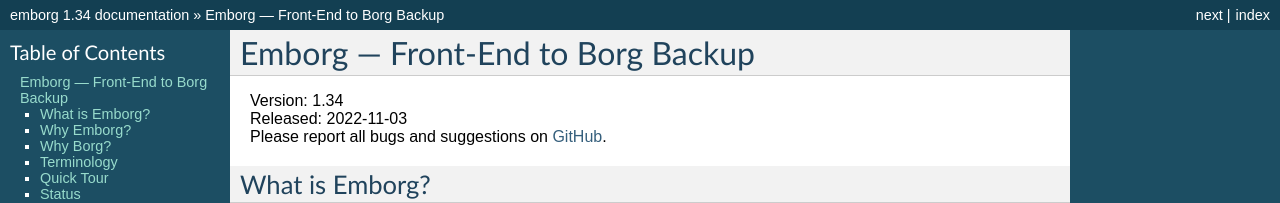
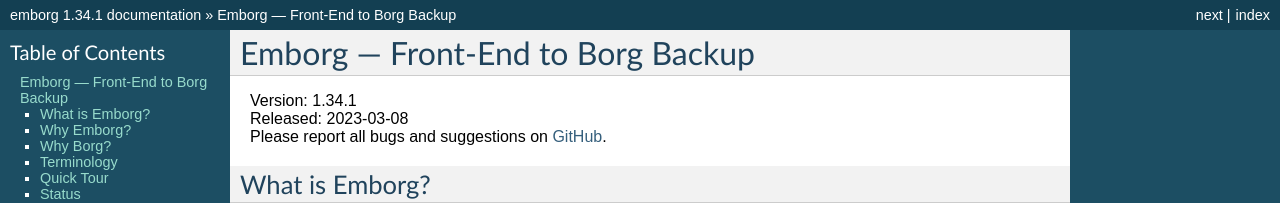
Before and after one commit to KenKundert/emborg, a Sphinx documentation site: the page built from doc/index.rst, in a window 1280 px wide and 900 px high. Shown: the top 203 px of the window. Built offline with Sphinx 7.4.7, drawn with Linux system fonts in a browser that asks for light colours; some of the changed text lies outside the part shown.

Commit message:
bump version to 1.34.1

```diff
--- a/README.rst
+++ b/README.rst
@@ -20,8 +20,8 @@
     :target: https://pypi.python.org/pypi/emborg/
 
 :Author: Ken Kundert
-:Version: 1.34
-:Released: 2022-11-03
+:Version: 1.34.1
+:Released: 2023-03-08
 
 *Emborg* is a simple command line utility to orchestrate backups. It is built as
 a front-end to Borg, a powerful and fast deduplicating backup program.  With
--- a/doc/conf.py
+++ b/doc/conf.py
@@ -55,7 +55,7 @@
 # built documents.
 #
 # The full version, including alpha/beta/rc tags.
-release = '1.34'
+release = '1.34.1'
 # The short X.Y version.
 version = '.'.join(release.split('.')[0:2])
 
--- a/doc/index.rst
+++ b/doc/index.rst
@@ -3,8 +3,8 @@
 Emborg — Front-End to Borg Backup
 =================================
 
-| Version: 1.34
-| Released: 2022-11-03
+| Version: 1.34.1
+| Released: 2023-03-08
 | Please report all bugs and suggestions on GitHub_.
 
 
--- a/doc/releases.rst
+++ b/doc/releases.rst
@@ -3,8 +3,8 @@
 
 Latest development release
 --------------------------
-| Version: 1.34
-| Released: 2022-11-03
+| Version: 1.34.1
+| Released: 2023-03-08
 
 
 1.34 (2022-11-03)
--- a/emborg/__init__.py
+++ b/emborg/__init__.py
@@ -1,4 +1,4 @@
-__version__ = "1.34"
-__released__ = "2022-11-03"
+__version__ = "1.34.1"
+__released__ = "2023-03-08"
 
 from .emborg import Emborg
--- a/pyproject.toml
+++ b/pyproject.toml
@@ -1,6 +1,6 @@
 [project]
 name = "emborg"
-version = "1.34"
+version = "1.34.1"
 description = "Borg front end."
 readme = "README.rst"
 keywords = ["emborg", "borg", "borgmatic", "backups"]
```
